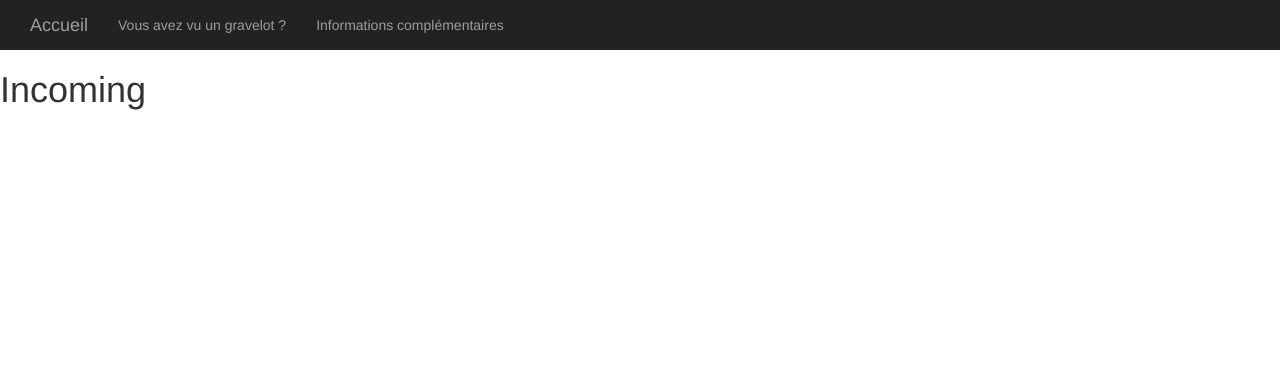
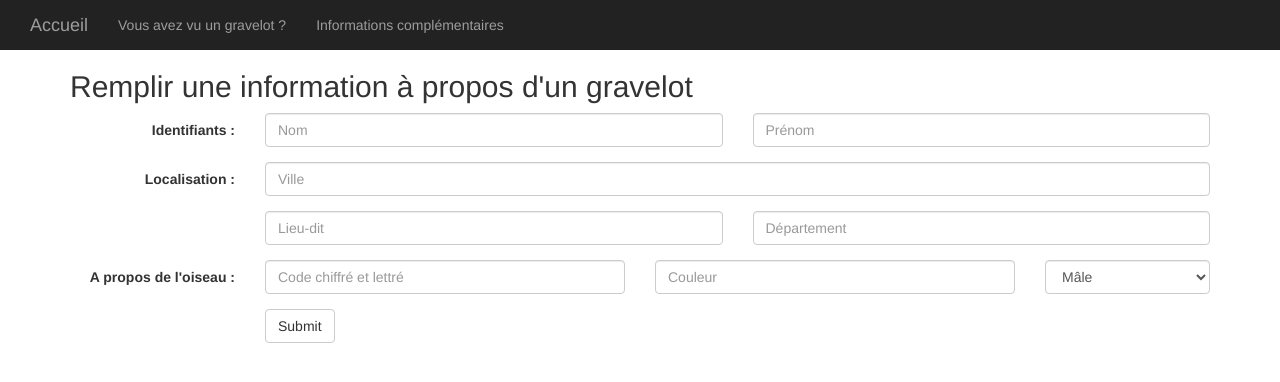
Before and after one commit to Carmain/Banding-tracking, a PHP site: page /index.php?url=form in a window 1280 px wide. Shown: the top 382 px of the page. Run offline with PHP 8.4, Linux system fonts and the light colour scheme; some libraries are stand-ins or nearby versions.

Commit message:
upload a part of the form

```diff
--- a/content/form.php
+++ b/content/form.php
@@ -1 +1,55 @@
-<h1>Incoming</h1>
+<div class="container">
+    <h2>Remplir une information à propos d'un gravelot</h2>
+    <form class="form-horizontal" role="form">
+
+        <div class="form-group">
+            <label class="control-label col-sm-2">Identifiants :</label>
+            <div class="col-sm-5">
+                <input type="text" class="form-control" placeholder="Nom">
+            </div>
+            <div class="col-sm-5">
+                <input type="text" class="form-control" placeholder="Prénom">
+            </div>
+        </div>
+
+        <div class="form-group">
+            <label class="control-label col-sm-2" for="pwd">Localisation :</label>
+             <div class="col-sm-10">
+                <input type="text" class="form-control" placeholder="Ville">
+            </div>
+        </div>
+
+        <div class="form-group">
+            <label class="control-label col-sm-2"></label>
+            <div class="col-sm-5">
+                <input type="text" class="form-control" placeholder="Lieu-dit">
+            </div>
+            <div class="col-sm-5">
+                <input type="text" class="form-control" placeholder="Département">
+            </div>
+        </div>
+
+        <div class="form-group">
+            <label class="control-label col-sm-2">A propos de l'oiseau :</label>
+            <div class="col-sm-4">
+                <input type="text" class="form-control" placeholder="Code chiffré et lettré">
+            </div>
+            <div class="col-sm-4">
+                <input type="text" class="form-control" placeholder="Couleur">
+            </div>
+            <div class="col-sm-2">
+                <select class="form-control">
+                    <option>Mâle</option>
+                    <option>Femelle</option>
+                    <option>Indéterminé</option>
+                </select>
+            </div>
+        </div>
+
+        <div class="form-group">
+            <div class="col-sm-offset-2 col-sm-10">
+                <button type="submit" class="btn btn-default">Submit</button>
+            </div>
+        </div>
+    </form>
+</div>
```
